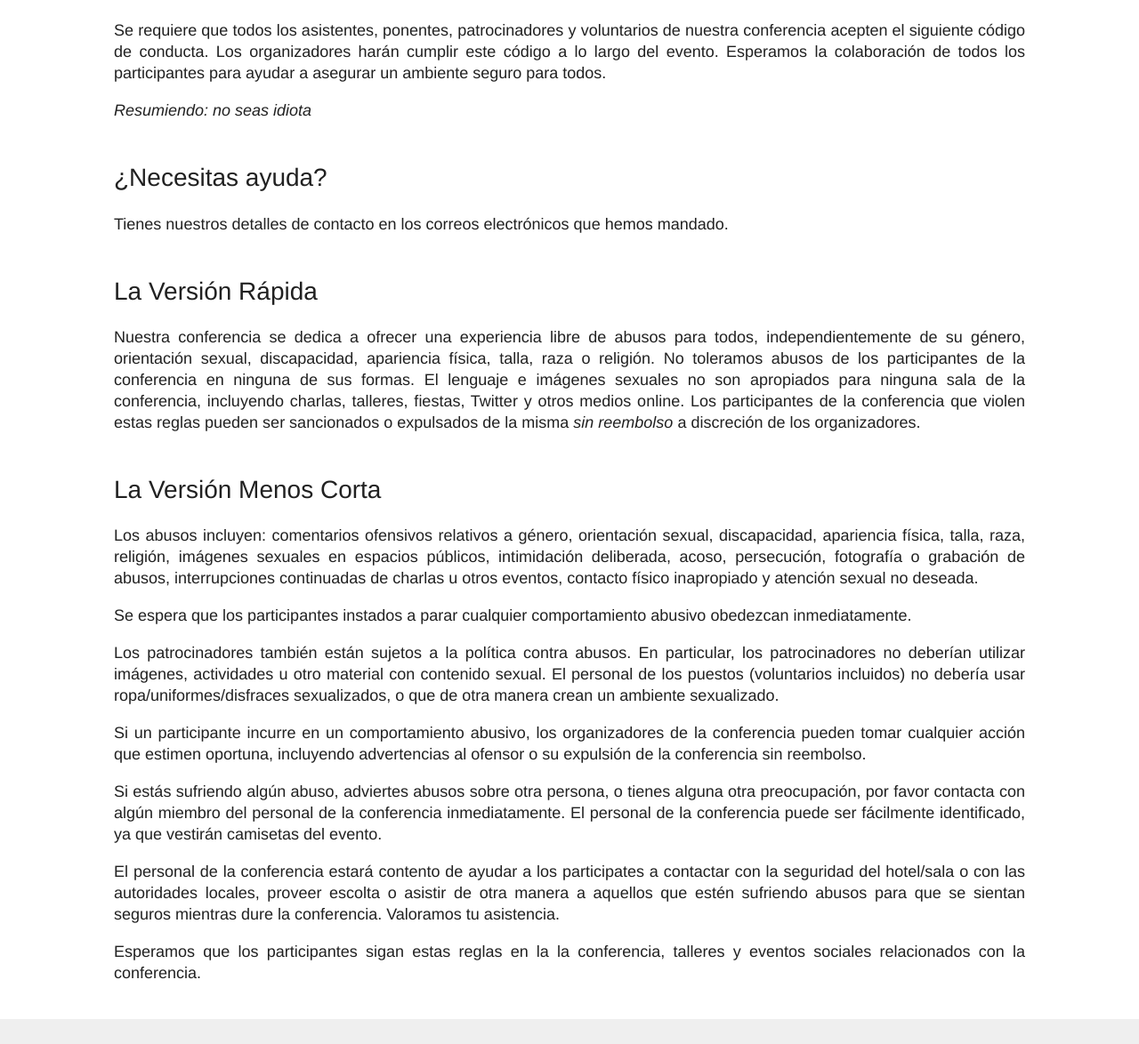
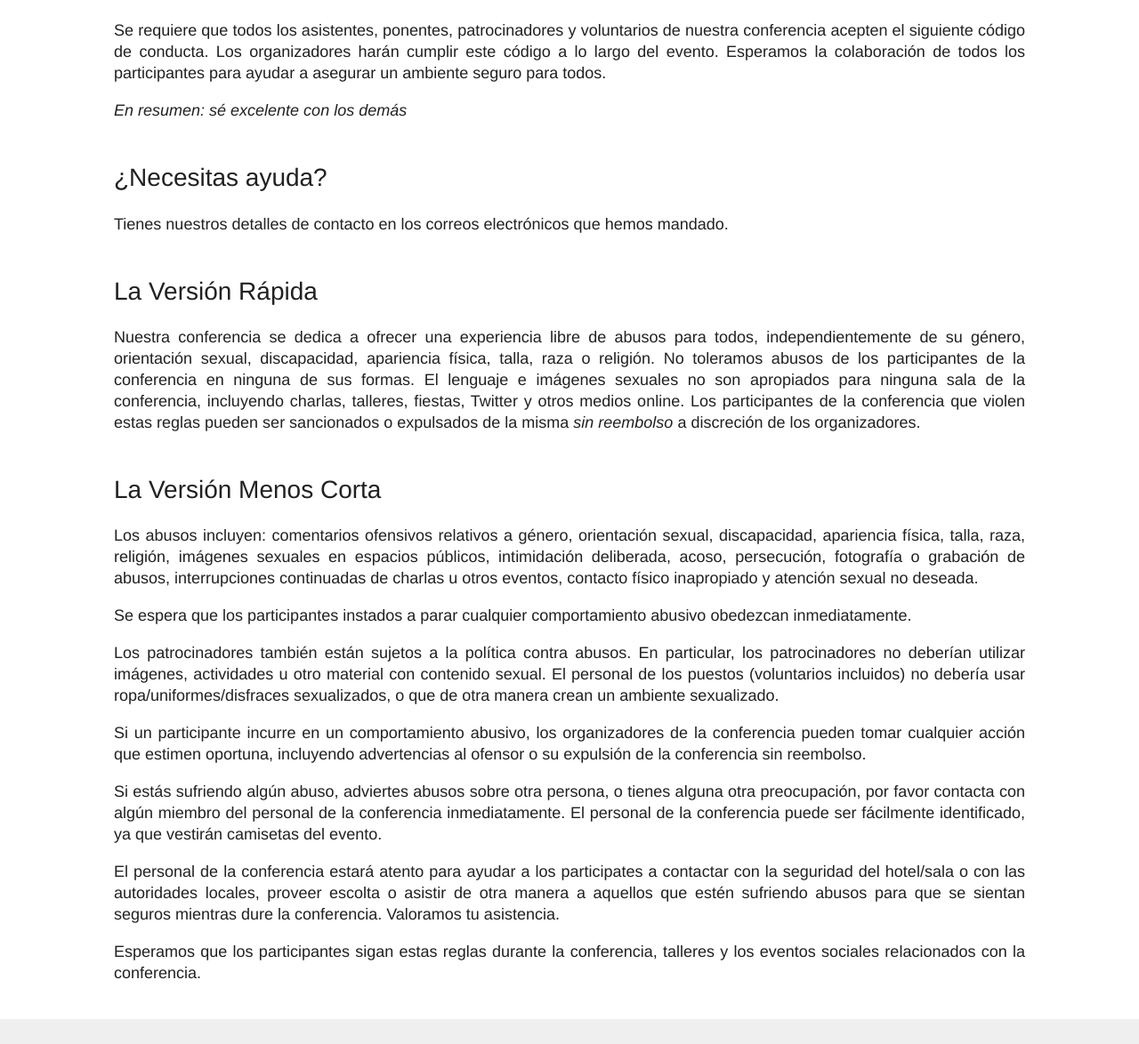
Before and after one commit to confcodeofconduct/confcodeofconduct.com, a website: page index-es.html in a window 1280 px wide. Shown: the part 126-1300 px from the top of the page at 89% size. Drawn offline with Linux system fonts and the light colour scheme.

Commit message:
Minor corrections and updates to the spanish version

```diff
--- a/index-es.html
+++ b/index-es.html
@@ -60,7 +60,7 @@ em {
 
 <p>Se requiere que todos los asistentes, ponentes, patrocinadores y voluntarios de nuestra conferencia acepten el siguiente código de conducta. Los organizadores harán cumplir este código a lo largo del evento. Esperamos la colaboración de todos los participantes para ayudar a asegurar un ambiente seguro para todos.</p>
 
-<p><em>Resumiendo: no seas idiota</em></p>
+<p><em>En resumen: sé excelente con los demás</em></p>
 
 <h2>¿Necesitas ayuda?</h2>
 
@@ -82,9 +82,9 @@ em {
 
 <p>Si estás sufriendo algún abuso, adviertes abusos sobre otra persona, o tienes alguna otra preocupación, por favor contacta con algún miembro del personal de la conferencia inmediatamente. El personal de la conferencia puede ser fácilmente identificado, ya que vestirán camisetas del evento.</p>
 
-<p>El personal de la conferencia estará contento de ayudar a los participates a contactar con la seguridad del hotel/sala o con las autoridades locales, proveer escolta o asistir de otra manera a aquellos que estén sufriendo abusos para que se sientan seguros mientras dure la conferencia. Valoramos tu asistencia.</p>
+<p>El personal de la conferencia estará atento para ayudar a los participates a contactar con la seguridad del hotel/sala o con las autoridades locales, proveer escolta o asistir de otra manera a aquellos que estén sufriendo abusos para que se sientan seguros mientras dure la conferencia. Valoramos tu asistencia.</p>
 
-<p>Esperamos que los participantes sigan estas reglas en la la conferencia, talleres y eventos sociales relacionados con la conferencia.</p>
+<p>Esperamos que los participantes sigan estas reglas durante la conferencia, talleres y los eventos sociales relacionados con la conferencia.</p>
 
 <div class="footer">
 <p><small><em>Fuente original y créditos: <a href="http://2012.jsconf.us/#/about">http://2012.jsconf.us/#/about</a> &amp; <a href="http://geekfeminism.wikia.com/wiki/Conference_anti-harassment/Policy">The Ada Initiative</a><br>
```
